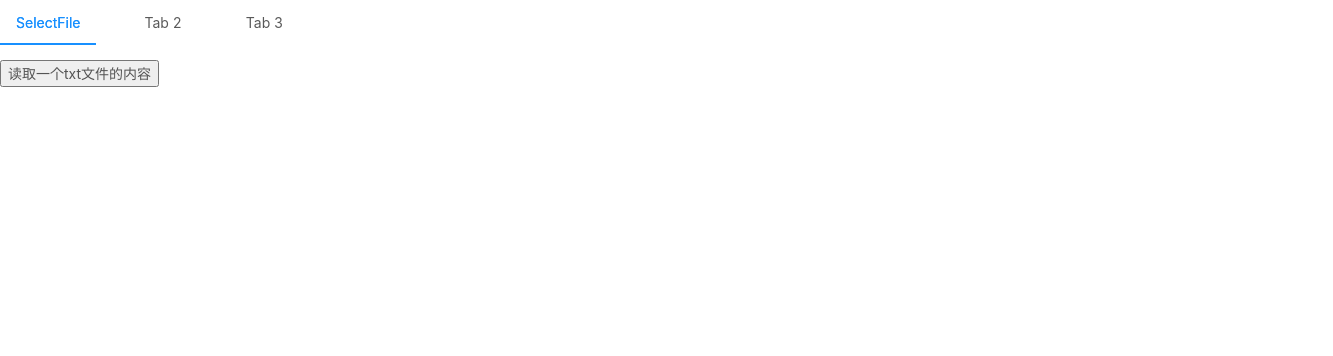
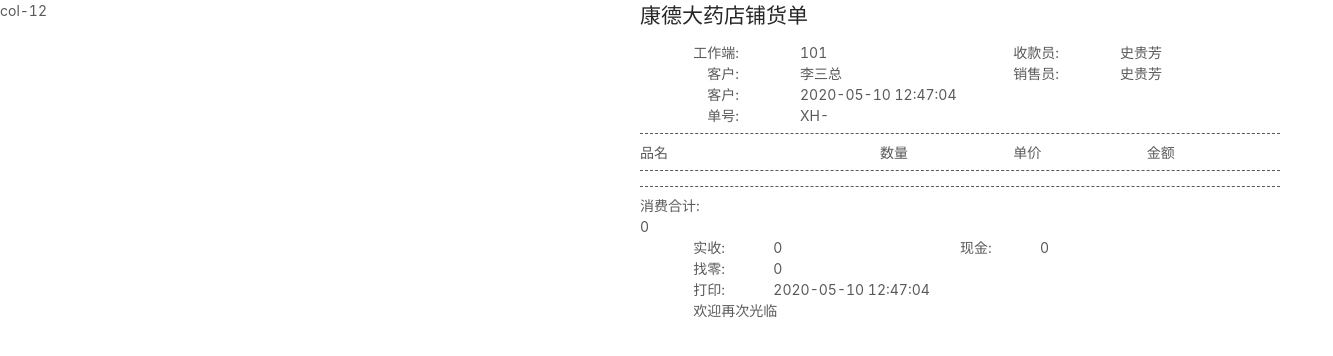
Before and after one commit to okuc/-react-typescript-electron, a React (Create React App) app: page / in a window 1280 px wide. Shown: the top 356 px of the page, 1333 px wide, since content can reach past the window. Built offline with nearby package versions, Linux system fonts and the light colour scheme.

Commit message:
展示部分基本完成

```diff
--- a/package.json
+++ b/package.json
@@ -15,6 +15,7 @@
     "antd": "^4.2.0",
     "babel-plugin-import": "^1.13.0",
     "customize-cra": "^0.9.1",
+    "moment": "^2.26.0",
     "react": "^16.13.1",
     "react-dom": "^16.13.1",
     "react-scripts": "3.4.1",
--- /dev/null
+++ b/src/Bottom.tsx
@@ -0,0 +1,39 @@
+import React,{useState} from 'react';
+import { Row, Col } from 'antd';
+import {webState} from './state';
+import moment from 'moment';//moment自身已经包括的类型声明，这样引用即可
+import 'moment/locale/zh-cn';
+function Bottom(props: { initState: webState; }) {
+    const state = props.initState;
+    return (
+        <React.Fragment>
+
+<Row justify="center">
+        <Col >消费合计:
+        </Col>
+        <Col >{state.bottom.all}
+        </Col>
+      </Row>
+<Row>
+        <Col span={5} push={2}>实收:</Col>
+        <Col span={5}>{state.bottom.receipts}</Col>
+        <Col span={5}  push={2}>现金:</Col>
+        <Col span={5} >{state.bottom.payment}</Col>
+      </Row>
+
+      <Row>
+        <Col span={5} push={2}>找零:</Col>
+        <Col span={19}>{state.bottom.change}</Col>
+      </Row>
+      <Row>
+        <Col span={5} push={2}>打印:</Col>
+        <Col span={19}>{moment(state.bottom.printTime).format('YYYY-MM-DD HH:mm:ss')}</Col>
+      </Row>
+      <Row>
+        <Col span={24
+        } push={2}>欢迎再次光临</Col>
+      </Row>
+        </React.Fragment>
+    )}
+
+export default Bottom;
--- /dev/null
+++ b/src/Content.tsx
@@ -0,0 +1,36 @@
+import React,{useState} from 'react';
+import { Row, Col } from 'antd';
+import {webState} from './state';
+function Content(props: { initState: webState; }) {
+    const state = props.initState;
+const list = state.content.map((item, index) => {
+    return (
+        <Row>
+        <Col span={9} >{item.name}</Col>
+        <Col span={5}>{item.num}</Col>
+        <Col span={5}>{item.price}</Col>
+        <Col span={5} >{item.all}</Col>
+        </Row>
+    );});
+    return (
+        <React.Fragment>
+        <Row>
+        <hr style={{width: '100%',height:1,border:'none',borderTop:'1px dashed #595959'}} />
+        </Row>
+        <Row>
+        <Col span={9} >品名</Col>
+        <Col span={5}>数量</Col>
+        <Col span={5}>单价</Col>
+        <Col span={5} >金额</Col>
+        </Row>
+        {list}
+        <Row>
+        <hr style={{width: '100%',height:1,border:'none',borderTop:'1px dashed #595959'}} />
+        </Row>
+        <Row>
+        <hr style={{width: '100%',height:1,border:'none',borderTop:'1px dashed #595959'}} />
+        </Row>
+        </React.Fragment>
+    )}
+
+export default Content;
--- /dev/null
+++ b/src/Frame.tsx
@@ -0,0 +1,17 @@
+import React from 'react';
+import { Row, Col } from 'antd';
+import initState from './state'
+import Frame_right from './Frame_right'
+function Frame() {
+    return (
+        <React.Fragment>
+            <Row>
+            <Col span={12}>col-12</Col>
+            <Col span={12}>
+                <Frame_right initState={initState}></Frame_right>
+            </Col>
+            </Row>
+        </React.Fragment>
+    )}
+
+export default Frame;
--- /dev/null
+++ b/src/Frame_right.tsx
@@ -0,0 +1,19 @@
+import React,{
+    useState
+} from "react";
+import Top from './Top'
+import Content from './Content'
+import Bottom from './Bottom'
+
+import {webState} from './state';
+function Frame_right(props: { initState: webState; }) {
+  return (
+    <React.Fragment>
+      <Top initState={props.initState}/>
+      <Content initState={props.initState}/>
+      <Bottom initState={props.initState}/>
+    </React.Fragment>
+  );
+}
+
+export default Frame_right;
--- /dev/null
+++ b/src/Top.tsx
@@ -0,0 +1,39 @@
+import React, { useState } from "react";
+import { Row, Col } from "antd";
+import { webState } from "./state";
+import moment from 'moment';//moment自身已经包括的类型声明，这样引用即可
+import 'moment/locale/zh-cn';
+function Top(props: { initState: webState }) {
+    const state = props.initState;
+  return (
+    <React.Fragment>
+      <Row justify="center">
+        <Col >
+          <h2>{state.title}</h2>
+        </Col>
+      </Row>
+      <Row>
+        <Col span={6} push={2}>工作端:</Col>
+        <Col span={6}>{state.top.station}</Col>
+        <Col span={6}  push={2}>收款员:</Col>
+        <Col span={6} >{state.top.receiver}</Col>
+      </Row>
+      <Row>
+        <Col span={6} push={2}>　客户:</Col>
+        <Col span={6}>{state.top.custom}</Col>
+        <Col span={6}  push={2}>销售员:</Col>
+        <Col span={6} >{state.top.saler}</Col>
+      </Row>
+      <Row>
+        <Col span={6} push={2}>　客户:</Col>
+        <Col span={18}>{moment(state.top.time).format('YYYY-MM-DD HH:mm:ss')}</Col>
+      </Row>
+      <Row>
+        <Col span={6} push={2}>　单号:</Col>
+        <Col span={18}>{state.top.sid}</Col>
+      </Row>
+    </React.Fragment>
+  );
+}
+
+export default Top;
--- a/src/index.tsx
+++ b/src/index.tsx
@@ -2,10 +2,10 @@ import React from 'react';
 import ReactDOM from 'react-dom';
 import './index.css';
 import * as serviceWorker from './serviceWorker';
-import MyTabs from './Tabs'
+import Frame from './Frame'
 ReactDOM.render(
   <React.Fragment>
-    <MyTabs></MyTabs>
+    <Frame></Frame>
   </React.Fragment>,
   document.getElementById('root')
 );
--- /dev/null
+++ b/src/state.ts
@@ -0,0 +1,47 @@
+export interface webState {
+    title: string;
+    top: {
+      station: number;
+      receiver: string;
+      custom: string;
+      saler: string;
+      time: Date;
+      sid: string;
+    };
+    content: {
+      name: string;
+      num: number;
+      price: number;
+      all: number;
+    }[];
+    bottom: {
+      all: number;
+      receipts: number;
+      payment: number;
+      change: number;
+      printTime: Date;
+      welcom: string;
+    };
+  }
+  let initState:webState = {
+    title: "康德大药店铺货单",
+    top: {
+      station: 101,
+      receiver: "史贵芳",
+      custom: "李三总",
+      saler: "史贵芳",
+      time: new Date(),
+      sid: "XH-",
+    },
+    content: [],
+    bottom: {
+      all: 0,
+      receipts: 0,
+      payment: 0,
+      change: 0,
+      printTime: new Date(),
+      welcom: "欢迎再次光临！"
+    }
+  }
+
+  export default initState
```
